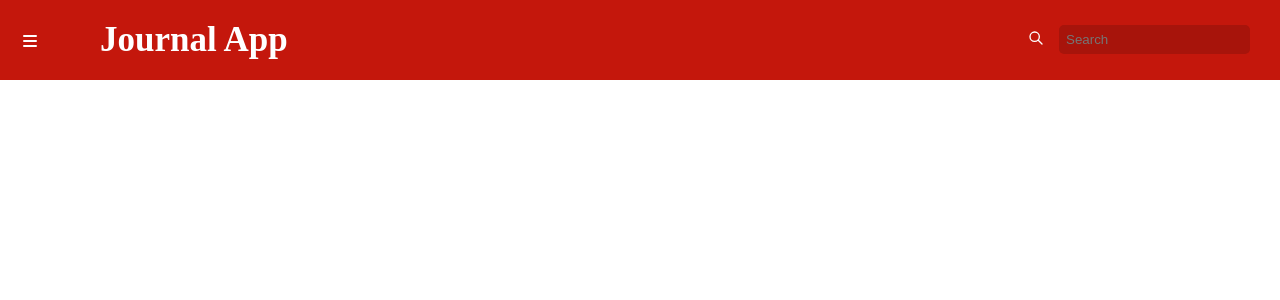
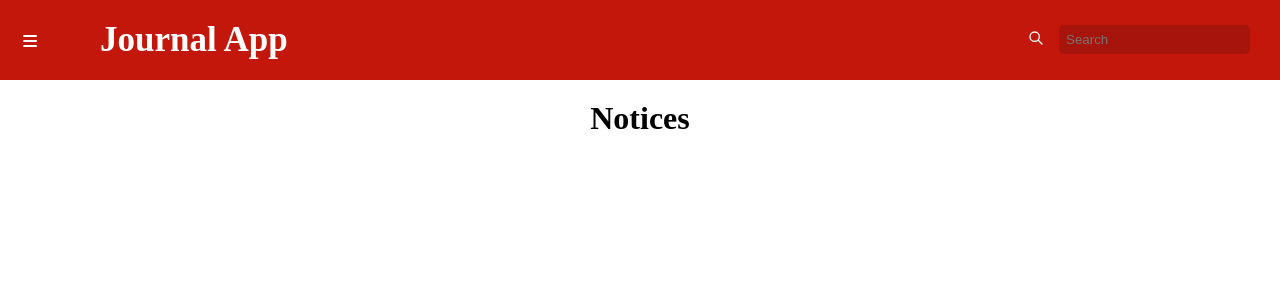
Before and after one commit to MateusLSants/Journal-App, a React (Create React App) app in the folder frontend/: page / in a window 1280 px wide. Shown: the top 300 px of the page. Built offline with nearby package versions, Linux system fonts and the light colour scheme.

Commit message:
fix: content and headbar

```diff
--- a/frontend/src/App.css
+++ b/frontend/src/App.css
@@ -1,5 +1,10 @@
 .App {
   text-align: center;
+
+}
+
+.content {
+  padding-top: 100px;
 }
 
 .App-logo {
--- a/frontend/src/App.js
+++ b/frontend/src/App.js
@@ -5,6 +5,12 @@ function App() {
   return (
     <div className="App">
       <CustomHeader></CustomHeader>
+      <body>
+        <div className='content'>
+          <h1>Notices</h1>
+        </div>
+      </body>
+
     </div>
   );
 }
--- a/frontend/src/components/CustomHeader/CustomHeader.css
+++ b/frontend/src/components/CustomHeader/CustomHeader.css
@@ -8,6 +8,7 @@
 
 body {
     font-family: montserrat;
+    gap: 3em;
 }
 
 nav {
@@ -16,6 +17,7 @@ nav {
     width: 100%;
     text-align: left;
     position: fixed;
+    box-shadow: black;
 }
 
 label.logo {
--- a/frontend/src/components/CustomHeader/CustomHeader.js
+++ b/frontend/src/components/CustomHeader/CustomHeader.js
@@ -15,15 +15,12 @@ function hideOrShow() {
 
 function CustomHeader() {
     return(
-        <body>
-            <div>
         <nav>
             <button className="btn-button-side-bar"
             type="button"
             onClick={hideOrShow}>
                 <HiMenu size={"20px"}/>
             </button>
-
             <div id="side-bar-menu">
                 <div className="links-side-bar-menu">
                    <a href="/">home</a>
@@ -31,7 +28,6 @@ function CustomHeader() {
                    <a href="news">news</a>
                 </div>
             </div>
-
 
             <label className="logo">Journal App</label>
             <ul>
@@ -41,9 +37,6 @@ function CustomHeader() {
                 <HiOutlineSearch color="white"/>
             </ul>
         </nav>
-            </div>
-
-        </body>
     )
 }
 
```
Lines whose indentation alone changed are shown as unchanged.
